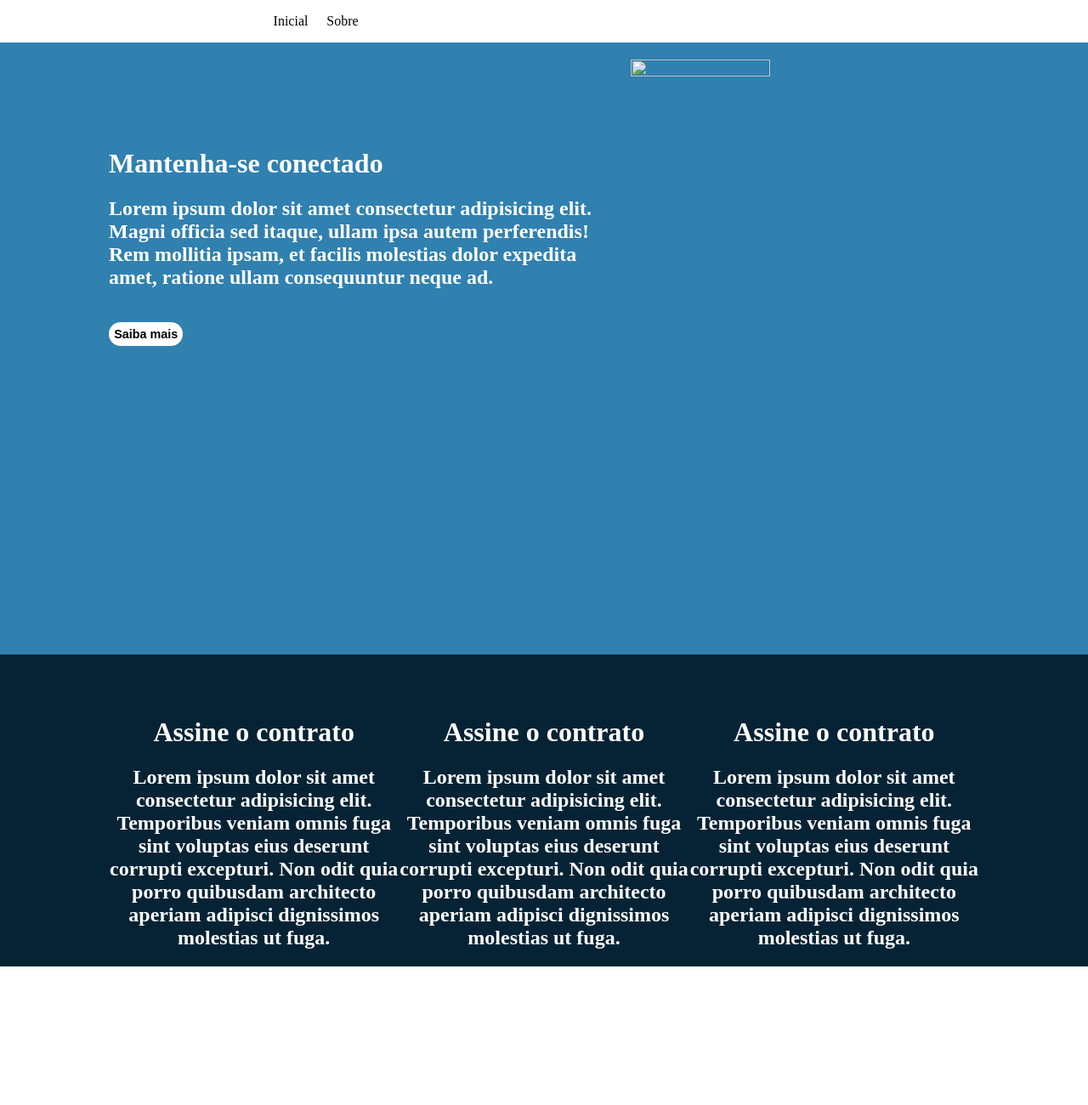
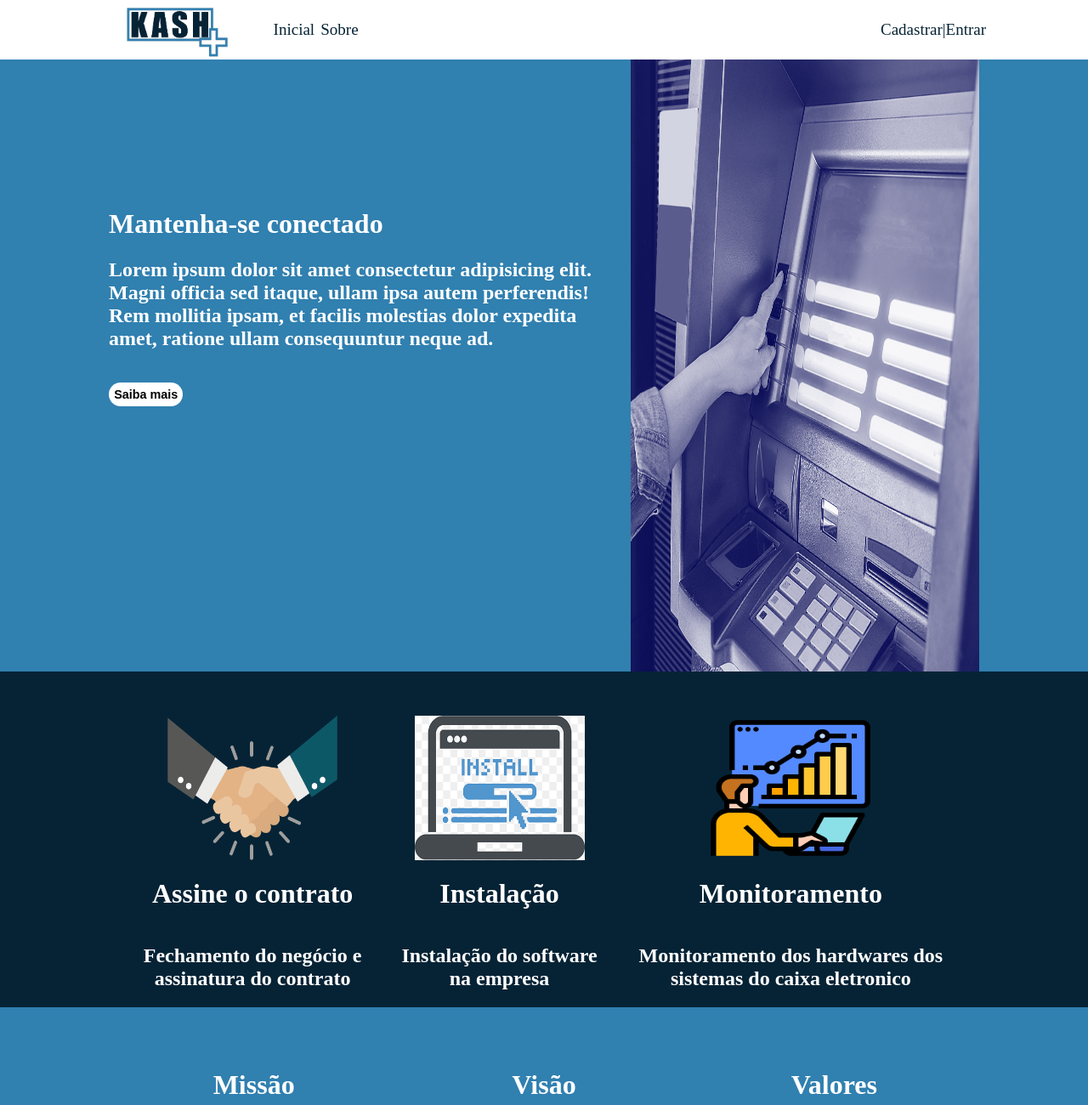
Before and after one commit to Pineapplentt/Monitoramento_caixa, a plain HTML site: page Site/site/home.html in a window 1280 px wide. Shown: the top 1300 px of the page at 85% size. Before the commit the page ends 1137 px from the top, so only its background shows below. Drawn offline with Linux system fonts and the light colour scheme.

Commit message:
nossa solucao site

```diff
--- a/Site/site/home.css
+++ b/Site/site/home.css
@@ -3,57 +3,75 @@ body {
     padding: 0;
 
 }
-.container{
+
+.container {
     margin: auto;
     display: flex;
     width: 80%;
 
 }
-.fundo{
+
+.fundo {
     background-color: #3080b0;
     height: 90vh;
 
 }
-.home{
+
+.fundo .container {
+    height: 100%;
+}
+
+.home {
     align-items: center;
     display: flex;
     width: 100%;
+    font-size: 19px;
+}
 
-}
-.logo{
+.logo {
     width: 15%;
 }
-.navbar{
+
+.navbar {
     display: flex;
     justify-content: space-between;
     width: 100px;
     list-style: none;
+}
+
+.navbarCadastro {
+    display: flex;
+    width: 100px;
+    list-style: none;
+    padding-left: 60%;
+}
+
+.FundoNavbar {
+    background-color: white;
+    color: #062335;
 
 }
-.FundoNavbar{
-    background-color: white;
-    color: black;
 
-}
 .banner {
-    padding-top: 10%;
+    padding-top: 15%;
     height: 100%;
     width: 60%;
     color: white;
 
 }
+
 .imagemBanner {
     width: 40%;
     height: 100%;
-    padding-top: 2%;
+
 }
 
-
-.banner h2{
+.banner h2 {
     text-align: left;
     padding-right: 2%;
 }
-.botaoSaibaMais{
+
+.botaoSaibaMais {
     background-color: white;
     font-size: 90%;
     padding: 1%;
@@ -62,18 +80,40 @@ body {
     font-weight: bold;
     cursor: pointer;
     margin-top: 3%;
+    transition: 0.2s all
 }
-.FundoCards{
+
+.botaoSaibaMais:active {
+    transform: scale(0.98);
+    box-shadow: 3px 2px 22px 1px rgba(0, 0, 0, 0.24);
+
+}
+
+.FundoCards {
     background-color: #062335;
     display: flex;
 
 }
-.FundoCards .container{
+
+.FundoCards .container {
     justify-content: space-around;
 
 }
-.card{
+
+.card {
     margin-top: 5%;
     color: white;
+    display: flex;
+    flex-direction: column;
     text-align: center;
 }
+.FundoCards {
+    align-items: center;
+}
+.imageCard{
+    width: 200px;
+    height: 170px;
+    align-self: center;
+
+
+}
--- a/Site/site/home.html
+++ b/Site/site/home.html
@@ -6,7 +6,7 @@
     <meta http-equiv="X-UA-Compatible" content="IE=edge">
     <meta name="viewport" content="width=device-width, initial-scale=1.0">
     <link rel="stylesheet" href="home.css">
-    <title>Site teste</title>
+    <title>Kash+| Home</title>
 </head>
 
 <body>
@@ -16,11 +16,15 @@
         <div class="container">
             <div class="home">
 
-                <img class="logo" src="WhatsApp_Image_2022-08-04_at_17.01.25-removebg-preview.png" alt="">
+                <img class="logo" src="/imgs/WhatsApp_Image_2022-08-04_at_17.01.25-removebg-preview.png" alt="">
 
                 <ul class="navbar">
                     <li>Inicial</li>
                     <li>Sobre</li>
+                </ul>
+                <ul class="navbarCadastro">
+                    <li>Cadastrar|</li>
+                    <li>Entrar</li>
                 </ul>
             </div>
         </div>
@@ -34,33 +38,56 @@
                     consequuntur neque ad. </h2>
                 <button class="botaoSaibaMais">Saiba mais</button>
             </div>
-            <img class="imagemBanner" src="15554413511540 (1).jpg.opdownload" alt="">
+            <img class="imagemBanner" src="/imgs/dispensador-de-cheques.png" alt="">
 
         </div>
     </div>
     <div class="FundoCards">
+        <div class="container">
 
+            <div class="card">
+                <img class="imageCard" src="/imgs/vendas6.png" alt="">
+                <h1>Assine o contrato</h1>
+                <h2>Fechamento do negócio e assinatura do contrato
+                   </h2>
+            </div>
+            <div class="card">
+                <img class="imageCard" src="/imgs/png-transparent-install-icon-installation-computer-icons-computer-software-installer-blue-text-logo-thumbnail.png" alt="">
+                <h1>Instalação</h1>
+                <h2>Instalação do software na empresa</h2>
+            </div>
+            <div class="card">
+                <img class="imageCard" src="/imgs/3703299.png".png" alt="">
+                <h1>Monitoramento</h1>
+                <h2>Monitoramento dos hardwares dos sistemas do caixa eletronico</h2>
+            </div>
+
+        </div>
+    </div>
+    <div class="fundo">
         <div class="container">
+
             <div class="card">
-                <h1>Assine o contrato</h1>
+                <h1>Missão</h1>
                 <h2>Lorem ipsum dolor sit amet consectetur adipisicing elit. Temporibus veniam omnis fuga sint voluptas
                     eius deserunt corrupti excepturi. Non odit quia porro quibusdam architecto aperiam adipisci
                     dignissimos molestias ut fuga.</h2>
             </div>
             <div class="card">
-                <h1>Assine o contrato</h1>
+                <h1>Visão</h1>
                 <h2>Lorem ipsum dolor sit amet consectetur adipisicing elit. Temporibus veniam omnis fuga sint voluptas
                     eius deserunt corrupti excepturi. Non odit quia porro quibusdam architecto aperiam adipisci
                     dignissimos molestias ut fuga.</h2>
             </div>
             <div class="card">
-                <h1>Assine o contrato</h1>
+                <h1>Valores</h1>
                 <h2>Lorem ipsum dolor sit amet consectetur adipisicing elit. Temporibus veniam omnis fuga sint voluptas
                     eius deserunt corrupti excepturi. Non odit quia porro quibusdam architecto aperiam adipisci
                     dignissimos molestias ut fuga.</h2>
             </div>
 
         </div>
+
     </div>
 
 
```
Also changed, not shown: Site/imgs/2344491.png (added), Site/imgs/3703299.png (added), Site/imgs/dispensador-de-cheques.png (added), Site/imgs/png-transparent-install-icon-installation-computer-icons-computer-software-installer-blue-text-logo-thumbnail.png (added), Site/imgs/vendas6.png (added).
